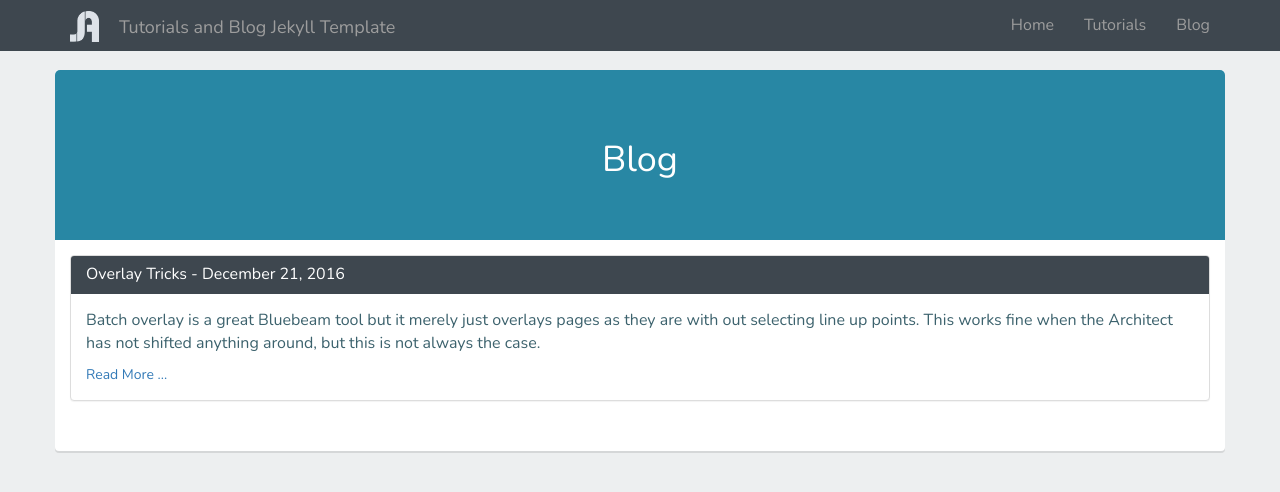
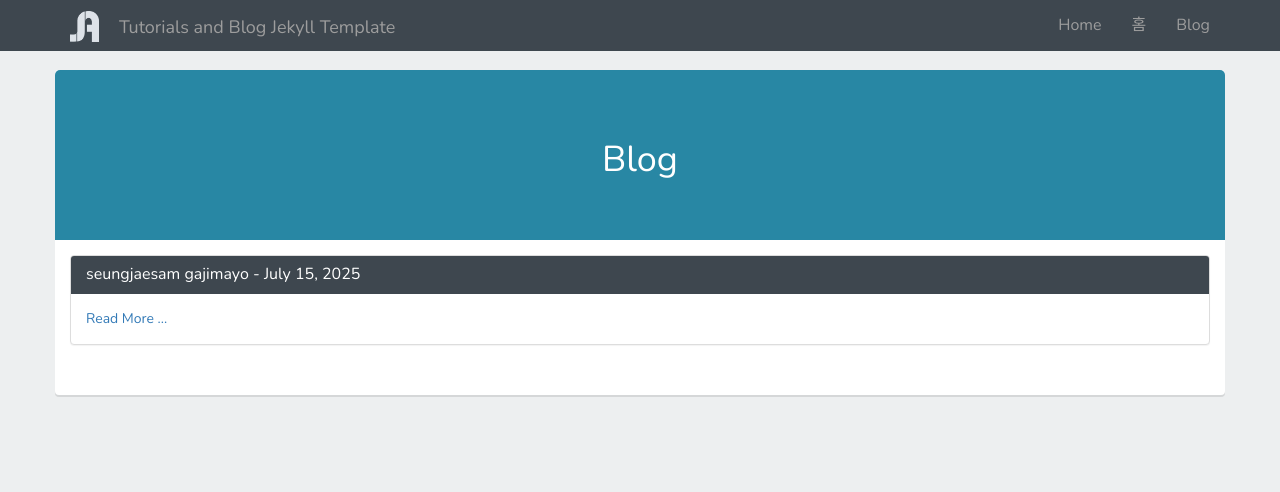
Before and after one commit to gajimayoseungjaesam/gajimayoseungjaesam.github.io, a Jekyll site: the page built from _pages/3_blog.html, in a window 1280 px wide. Shown: the top 492 px of the page. Built offline with Jekyll 4.4.1, drawn with Linux system fonts in a browser that asks for light colours.

```diff
--- a/_posts/2016-12-21-overlay-tricks.md
+++ /dev/null
@@ -1,21 +0,0 @@
----
-layout: post
-title:  "Overlay Tricks"
-categories: Advanced Bluebeam
----
-
-Batch overlay is a great Bluebeam tool but it merely just overlays pages as they are with out selecting line up points. This works fine when the Architect has not shifted anything around, but this is not always the case.
-
-Here we will learn how to fix this issues manually after having done a batch overlay. For practical purposes, I simply did a two page overlay with out selecting any points. As you can see the building was shifted therefore, we must fix the issues.
-
-{% include image.html image="overlay-tricks_1.gif" class="img-xlarge" %}
-
-## The Fix
-
-1. Hide one of the layers by going to the layers tab in the left panel
-2. Take a snapshot of the building.
-3. Paste In Place 'cnt + shift + v'
-4. Hide the current visible layer and unhide the hidden layer
-5. Delete the layer on which we took the snapshot. This layer is not needed anymore since we have a snapshot of the layer already
-6. Move the snapshot markup to line up with the layer below. Use the up and down arrow keys for extra precision
-    {% include image.html image="overlay-tricks_2.gif" class="img-xlarge" %}
--- /dev/null
+++ b/_posts/2025-07-15-overlay-tricks.md
@@ -0,0 +1,5 @@
+---
+layout: post
+title:  "seungjaesam gajimayo"
+categories: durunuri
+---
```
Also changed, not shown: _pages/2_tutorials.html (+7 -29 lines).
